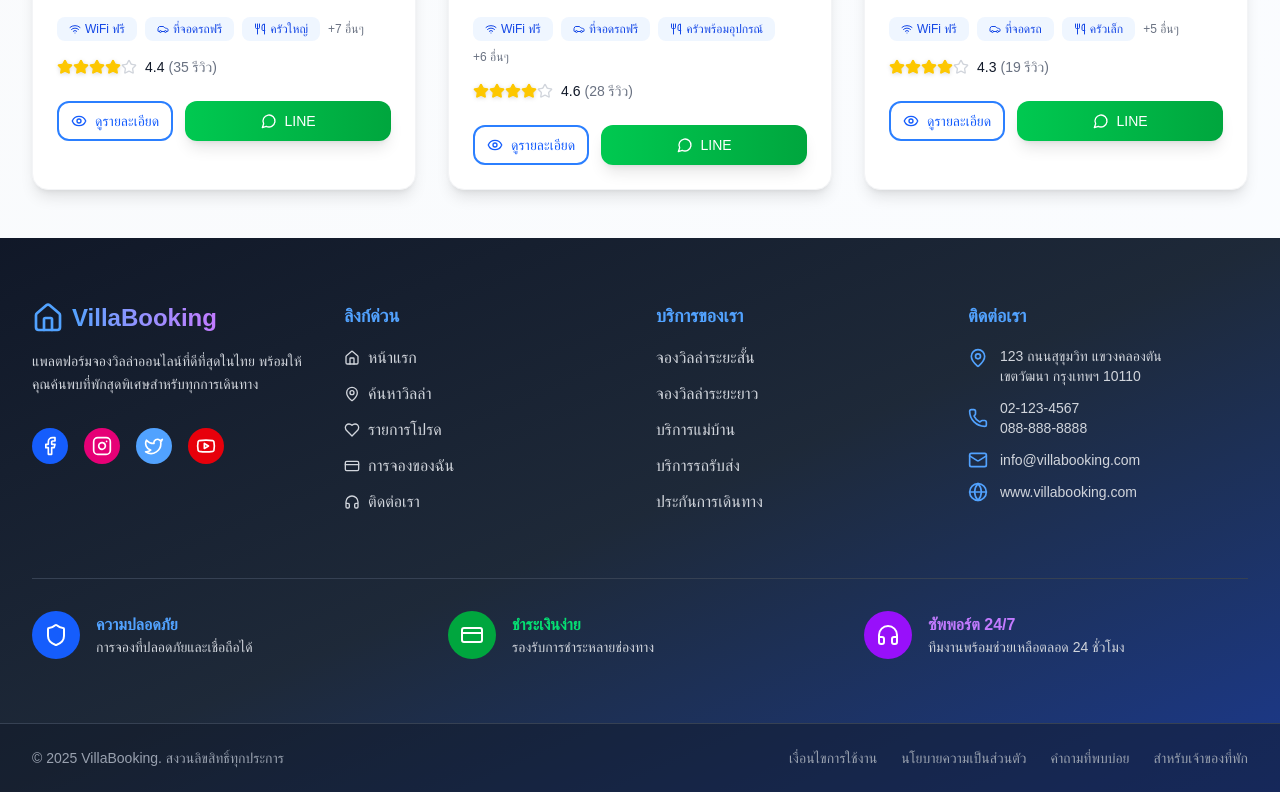
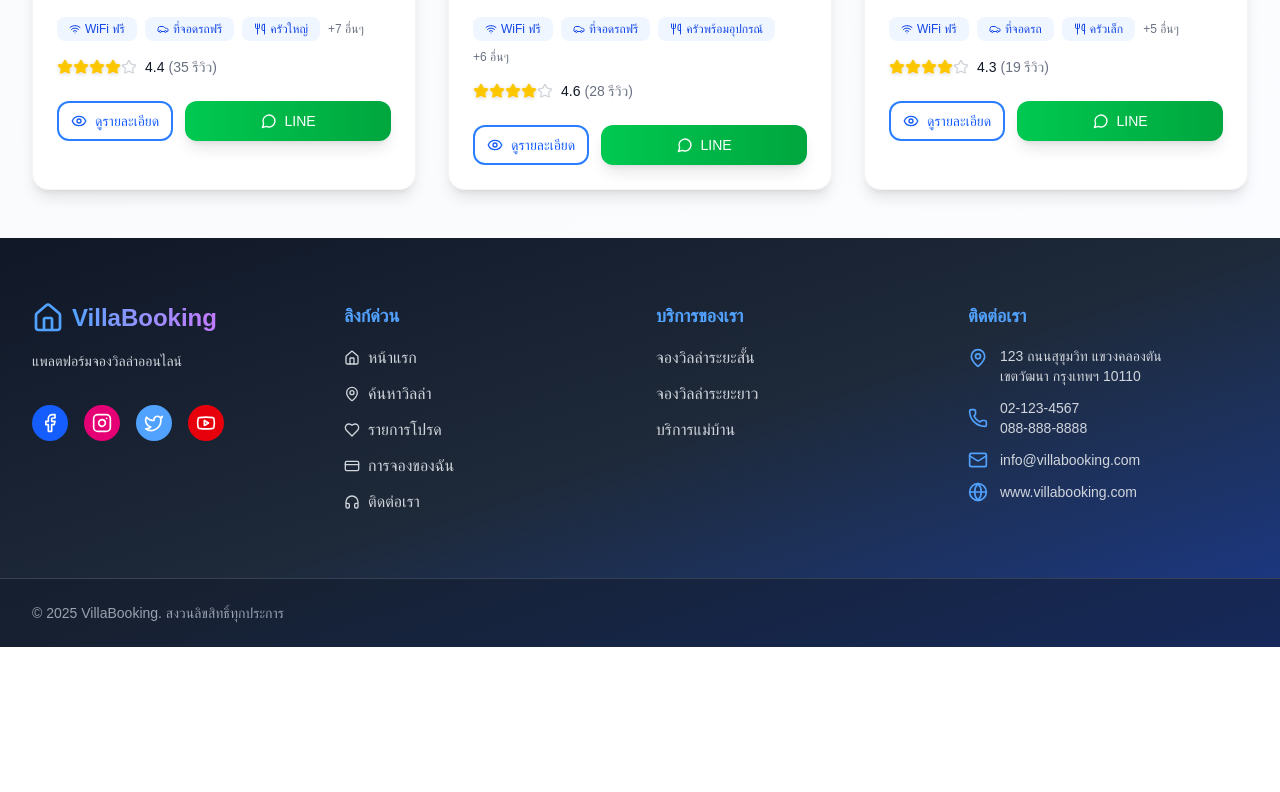
Before and after one commit to Teekon789/poolvilla, a Next.js app: page / in a window 1280 px wide. Shown: the part 1752-2544 px from the top of the page. After the commit the page ends 2399 px from the top, so only its background shows below. Built offline with nearby package versions, Linux system fonts and the light colour scheme.

Commit message:
Add MongoDB connection and user model; update package dependencies

```diff
--- /dev/null
+++ b/lib/mongodb.js
@@ -0,0 +1,12 @@
+import mongoose, { mongo } from "mongoose";
+
+export const connectMongoDB = async () => {
+    try {
+
+        await mongoose.connect(process.env.MONGODB_URI);
+        console.log("Connected to MongoDB")
+
+    } catch(error) {
+        console.log("Error connecting to MongoDB: ", error)
+    }
+}
--- /dev/null
+++ b/models/user.js
@@ -0,0 +1,27 @@
+import mongoose, { Schema } from "mongoose";
+
+const userSchema = new Schema(
+    {
+        name: {
+            type: String,
+            required: true
+        },
+        email: {
+            type: String,
+            required: true
+        },
+        password: {
+            type: String,
+            required: true
+        },
+        role: {
+            type: String,
+            required: false,
+            default: "user"
+        }
+    },
+    { timestamps: true }
+)
+
+const User = mongoose.models.User || mongoose.model("User", userSchema);
+export default User;
--- a/src/app/components/Footer.jsx
+++ b/src/app/components/Footer.jsx
@@ -33,8 +33,7 @@ const Footer = () => {
               </h3>
             </div>
             <p className="text-gray-300 text-sm leading-relaxed">
-              แพลตฟอร์มจองวิลล่าออนไลน์ที่ดีที่สุดในไทย
-              พร้อมให้คุณค้นพบที่พักสุดพิเศษสำหรับทุกการเดินทาง
+              แพลตฟอร์มจองวิลล่าออนไลน์
             </p>
 
             {/* Social Media */}
@@ -111,14 +110,10 @@ const Footer = () => {
                 </a>
               </li>
               <li>
-                <a href="#" className="text-gray-300 hover:text-white transition-colors duration-200">
-                  บริการรถรับส่ง
-                </a>
+
               </li>
               <li>
-                <a href="#" className="text-gray-300 hover:text-white transition-colors duration-200">
-                  ประกันการเดินทาง
-                </a>
+
               </li>
             </ul>
           </div>
@@ -158,40 +153,6 @@ const Footer = () => {
           </div>
         </div>
 
-        {/* Features Section */}
-        <div className="mt-16 pt-8 border-t border-gray-700">
-          <div className="grid grid-cols-1 md:grid-cols-3 gap-8">
-            <div className="flex items-center space-x-4">
-              <div className="p-3 bg-blue-600 rounded-full">
-                <Shield className="w-6 h-6" />
-              </div>
-              <div>
-                <h5 className="font-semibold text-blue-400">ความปลอดภัย</h5>
-                <p className="text-gray-300 text-sm">การจองที่ปลอดภัยและเชื่อถือได้</p>
-              </div>
-            </div>
-
-            <div className="flex items-center space-x-4">
-              <div className="p-3 bg-green-600 rounded-full">
-                <CreditCard className="w-6 h-6" />
-              </div>
-              <div>
-                <h5 className="font-semibold text-green-400">ชำระเงินง่าย</h5>
-                <p className="text-gray-300 text-sm">รองรับการชำระหลายช่องทาง</p>
-              </div>
-            </div>
-
-            <div className="flex items-center space-x-4">
-              <div className="p-3 bg-purple-600 rounded-full">
-                <Headphones className="w-6 h-6" />
-              </div>
-              <div>
-                <h5 className="font-semibold text-purple-400">ซัพพอร์ต 24/7</h5>
-                <p className="text-gray-300 text-sm">ทีมงานพร้อมช่วยเหลือตลอด 24 ชั่วโมง</p>
-              </div>
-            </div>
-          </div>
-        </div>
       </div>
 
       {/* Bottom Bar */}
@@ -204,20 +165,7 @@ const Footer = () => {
               </p>
             </div>
 
-            <div className="flex flex-wrap items-center space-x-6 text-sm">
-              <a href="#" className="text-gray-400 hover:text-white transition-colors duration-200">
-                เงื่อนไขการใช้งาน
-              </a>
-              <a href="#" className="text-gray-400 hover:text-white transition-colors duration-200">
-                นโยบายความเป็นส่วนตัว
-              </a>
-              <a href="#" className="text-gray-400 hover:text-white transition-colors duration-200">
-                คำถามที่พบบ่อย
-              </a>
-              <a href="#" className="text-gray-400 hover:text-white transition-colors duration-200">
-                สำหรับเจ้าของที่พัก
-              </a>
-            </div>
+
           </div>
         </div>
       </div>
--- a/src/app/components/HeroSection.jsx
+++ b/src/app/components/HeroSection.jsx
@@ -22,10 +22,6 @@ const HeroSection = () => {
             ประสบการณ์การพักผ่อนระดับพรีเมียมในวิลล่าที่ออกแบบมาอย่างดี พร้อมสิ่งอำนวยความสะดวกครบครันและความเป็นส่วนตัวสูงสุด
           </p>
           <div className="flex flex-col sm:flex-row gap-4">
-            <Button variant="secondary" size="lg" className="flex items-center">
-              <Calendar className="w-5 h-5 mr-2" />
-              จองตอนนี้
-            </Button>
             <Button variant="outline" size="lg" className="flex items-center">
               <Phone className="w-5 h-5 mr-2" />
               โทรสอบถาม
```
Also changed, not shown: package.json (+5 -4 lines), src/app/login/page.jsx (added), src/app/register/page.jsx (added), 1 other file (tests, documents, lock files or other folders).
